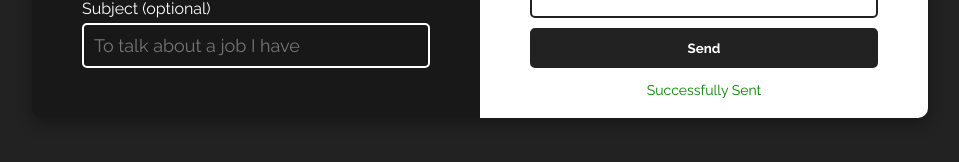
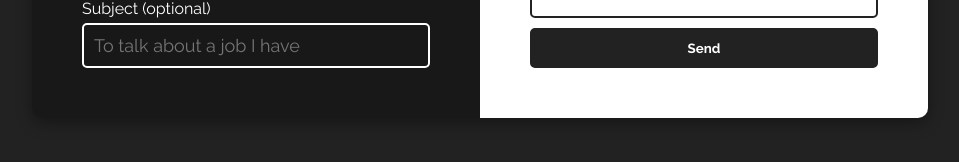
Before and after one commit to naodalemu/react-portfolio, a React (Vite) app: page / in a window 1280 px wide. Shown: the part 3281-3443 px from the top of the page, without its empty margins (160-1119 px from the left). Built offline with nearby package versions, Linux system fonts and the light colour scheme.

Commit message:
Small fix

```diff
--- a/src/components/sections/Contact.jsx
+++ b/src/components/sections/Contact.jsx
@@ -71,7 +71,7 @@ function Contact() {
                     <textarea id="contactMessage" ref={contactMessageRef} className={classes.contactMessage} name="contactMessage" placeholder="Write your message here..." required></textarea>
                     <button className={classes.contactButton} type="submit">Send</button>
                     {loading ? <div className={classes.messageContainer}><div className={classes.message}>Sending...</div></div> : null}
-                    {!successModal ? <div className={classes.messageContainer}><div className={classes.message} style={{ color: "green" }}>Successfully Sent</div></div> : null}
+                    {successModal ? <div className={classes.messageContainer}><div className={classes.message} style={{ color: "green" }}>Successfully Sent</div></div> : null}
                     {FailedModal ? <div className={`${classes.messageContainer} ${classes.failedMessageContainer}`}><div className={classes.message} style={{ color: "firebrick" }}>Failed! Please check your internet connection</div></div> : null}
                 </div>
             </motion.form>
```
